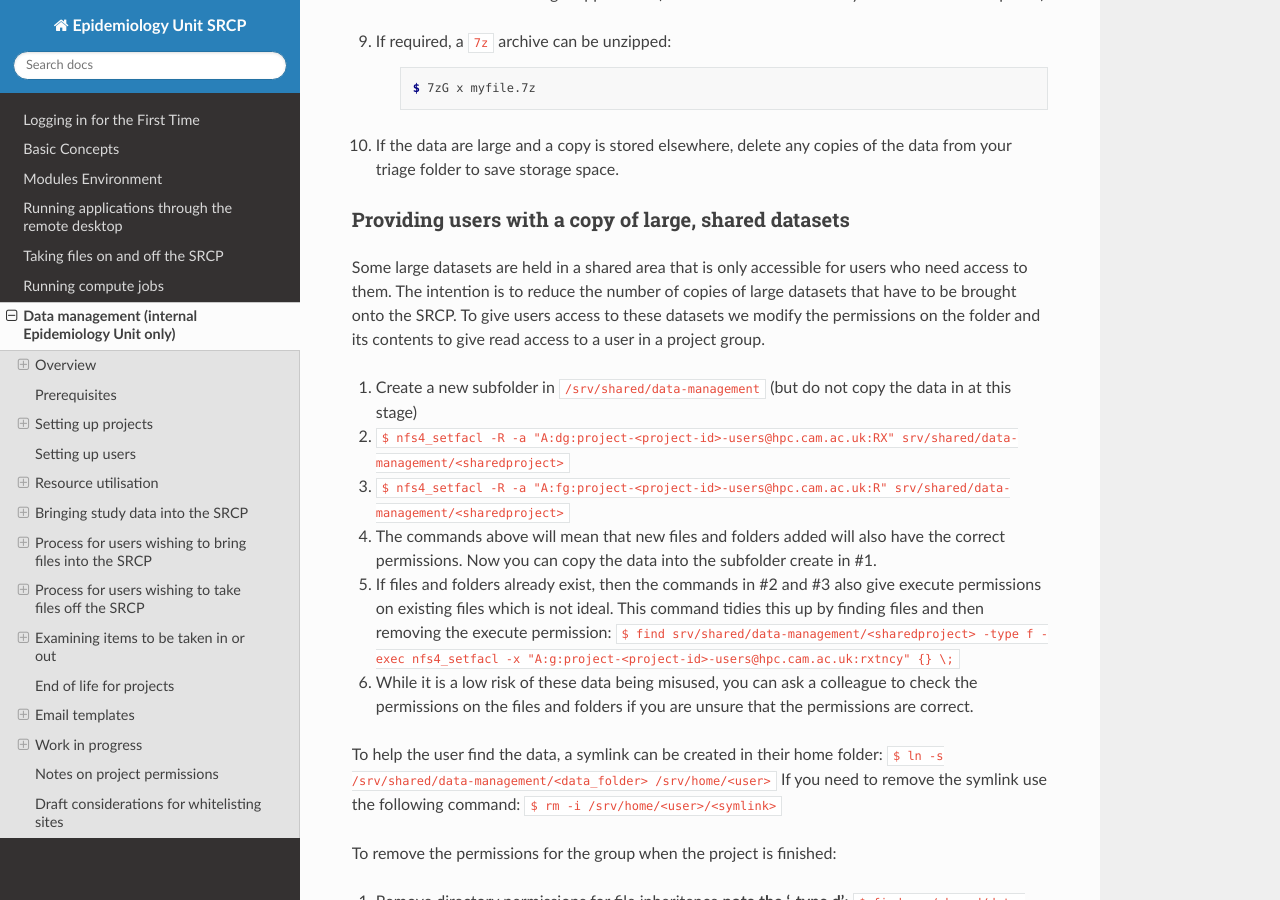
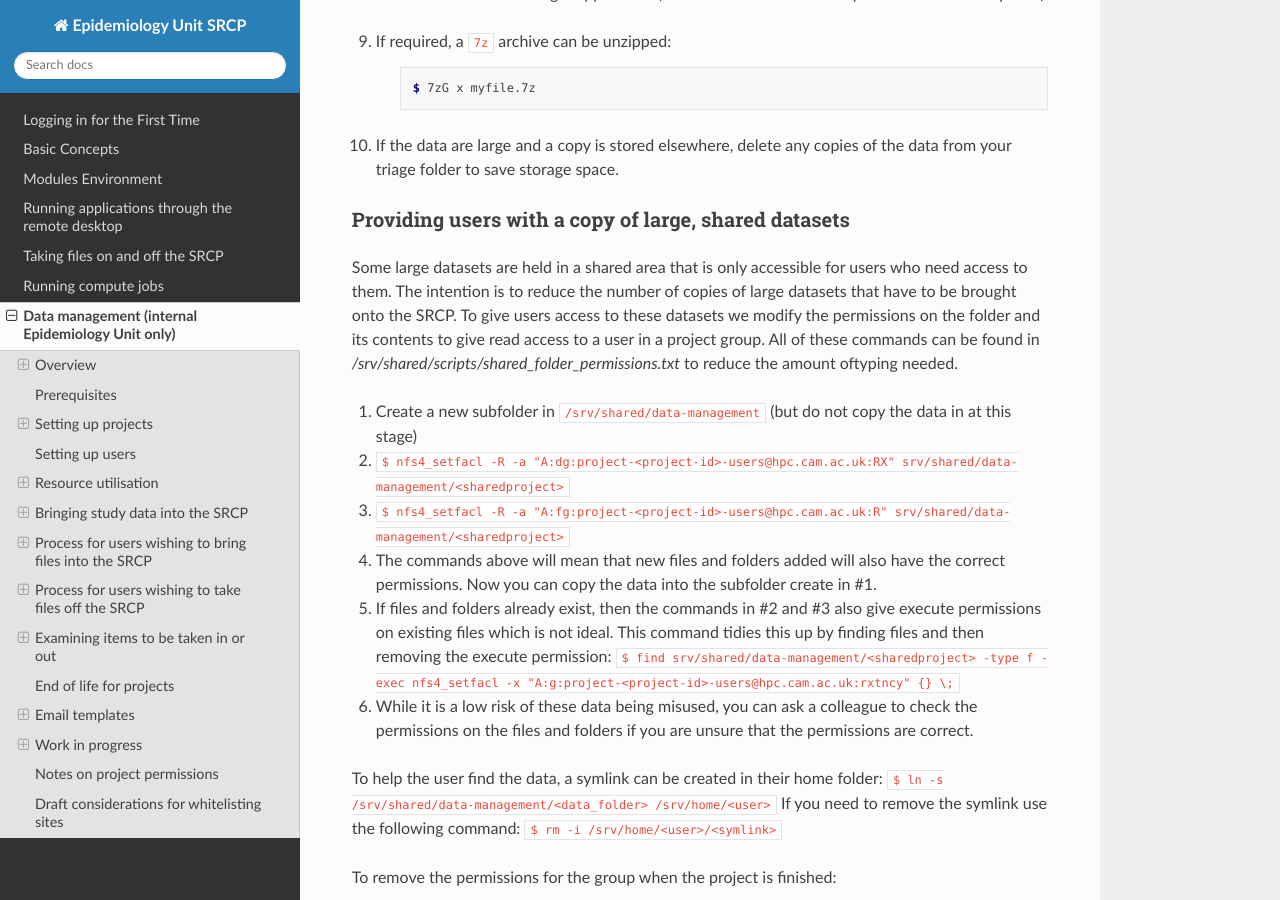
Before and after one commit to epi-analysis/SRCP_docs, a Sphinx documentation site: the page built from docs/source/06-Data-management.rst, in a window 1280 px wide and 900 px high, scrolled down 7825 px. Built offline with Sphinx 7.4.7 and the Read the Docs theme 3.1.0, drawn with Linux system fonts in a browser that asks for light colours.

Commit message:
Update 06-Data-management.rst

```diff
--- a/docs/source/06-Data-management.rst
+++ b/docs/source/06-Data-management.rst
@@ -210,7 +210,7 @@
 Providing users with a copy of large, shared datasets
 ~~~~~~~~~~~~~~~~~~~~~~~~~~~~~~~~~~~~~~~~~~~~~~~~~~~~~
 
-Some large datasets are held in a shared area that is only accessible for users who need access to them. The intention is to reduce the number of copies of large datasets that have to be brought onto the SRCP. To give users access to these datasets we modify the permissions on the folder and its contents to give read access to a user in a project group.
+Some large datasets are held in a shared area that is only accessible for users who need access to them. The intention is to reduce the number of copies of large datasets that have to be brought onto the SRCP. To give users access to these datasets we modify the permissions on the folder and its contents to give read access to a user in a project group. All of these commands can be found in `/srv/shared/scripts/shared_folder_permissions.txt` to reduce the amount oftyping needed.
 
 1. Create a new subfolder in ``/srv/shared/data-management`` (but do not copy the data in at this stage)
 2. ``$ nfs4_setfacl -R -a "A:dg:project-<project-id>-users@hpc.cam.ac.uk:RX" srv/shared/data-management/<sharedproject>``
```
